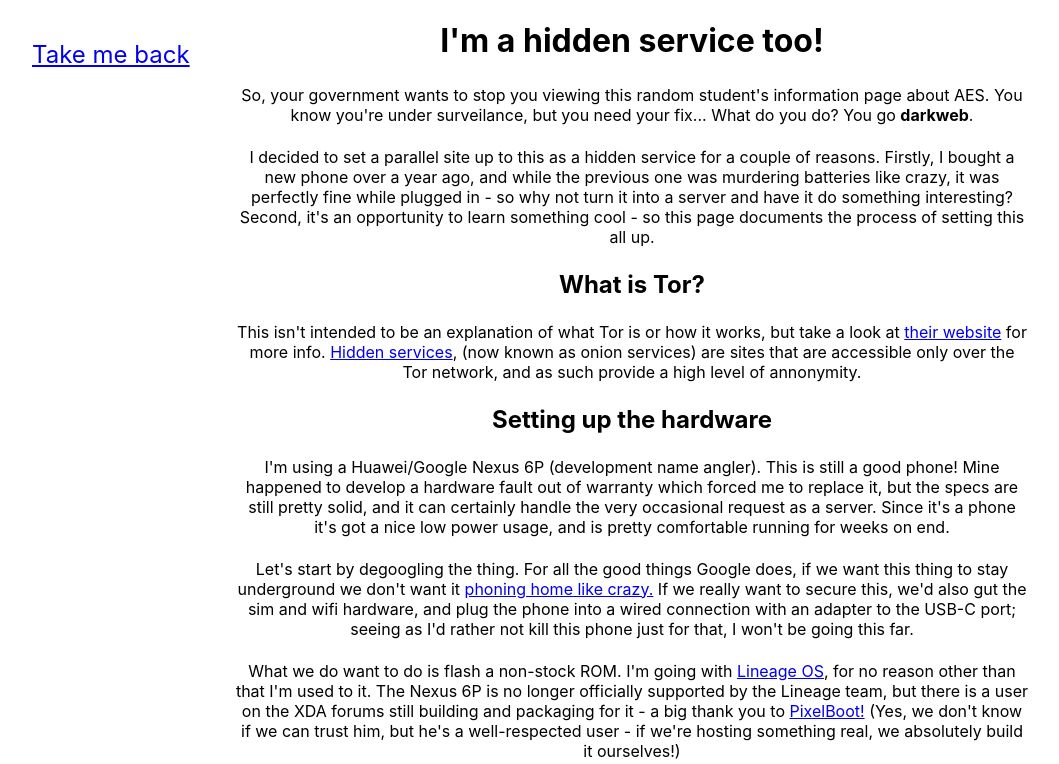
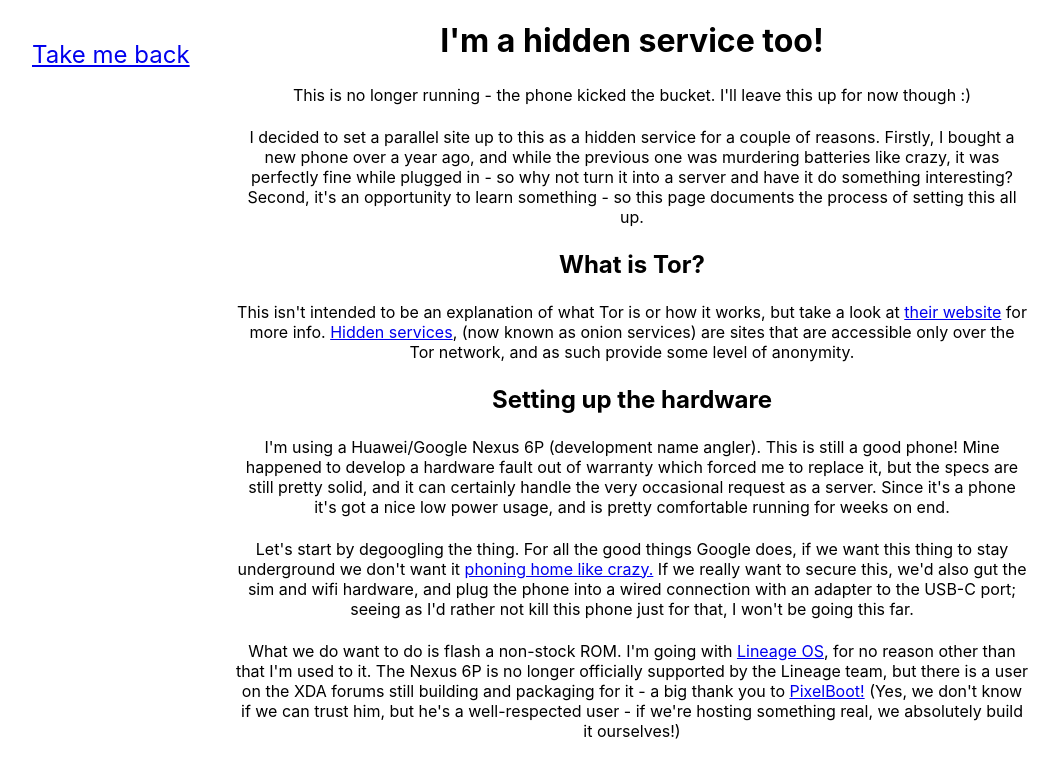
Before and after one commit to 1in1/AES-WebApp, a React (Create React App) app: page /tor in a window 1280 px wide. Shown: the top 764 px of the page, without its empty margins (8-1067 px from the left). Built offline with nearby package versions, Linux system fonts and the light colour scheme.

Commit message:
version bumps

```diff
--- a/src/About.js
+++ b/src/About.js
@@ -8,7 +8,7 @@
             <p>This only covers the encryption direction - obviously all of these steps are invertible, and it is very easy to find their inverses. The <a href='https://nvlpubs.nist.gov/nistpubs/FIPS/NIST.FIPS.197.pdf' target='_blank' rel='noopener noreferrer' >FIPS specification</a> has been my information source, and invaluable for writing this.</p>
             <p>(The site probably doesn't render very well on mobile!!)</p>
             <br /><br />
-            <p>This is also running as a Tor hidden service on an old phone of mine! It doesn't render amazingly well, but it was interesting to set up. See the 'What is this?' link below :)</p>
+            <p>This <del>is</del> was (no longer!) also running as a Tor hidden service on an old phone of mine! It doesn't render amazingly well, but it was interesting to set up. See the 'What is this?' link below :)</p>
         </div>
     );
 }
--- a/src/TorTalk.js
+++ b/src/TorTalk.js
@@ -10,12 +10,12 @@
         <div id='back'><Link to='' >Take me back</Link></div>
         <div id='main'>
             <h1>I'm a hidden service too!</h1>
-            <p>So, your government wants to stop you viewing this random student's information page about AES. You know you're under surveilance, but you need your fix... What do you do? You go <b>darkweb</b>.</p>
+            <p>This is no longer running - the phone kicked the bucket. I'll leave this up for now though :) </p>
 
-            <p>I decided to set a parallel site up to this as a hidden service for a couple of reasons. Firstly, I bought a new phone over a year ago, and while the previous one was murdering batteries like crazy, it was perfectly fine while plugged in - so why not turn it into a server and have it do something interesting? Second, it's an opportunity to learn something cool - so this page documents the process of setting this all up.</p>
+            <p>I decided to set a parallel site up to this as a hidden service for a couple of reasons. Firstly, I bought a new phone over a year ago, and while the previous one was murdering batteries like crazy, it was perfectly fine while plugged in - so why not turn it into a server and have it do something interesting? Second, it's an opportunity to learn something - so this page documents the process of setting this all up.</p>
 
             <h2>What is Tor?</h2>
-            <p>This isn't intended to be an explanation of what Tor is or how it works, but take a look at <a href='https://2019.www.torproject.org/about/overview.html.en' target='_blank' rel='noopener noreferrer' >their website</a> for more info. <a href='https://2019.www.torproject.org/docs/onion-services' target='_blank' rel='noopener noreferrer' >Hidden services</a>, (now known as onion services) are sites that are accessible only over the Tor network, and as such provide a high level of annonymity.</p>
+            <p>This isn't intended to be an explanation of what Tor is or how it works, but take a look at <a href='https://2019.www.torproject.org/about/overview.html.en' target='_blank' rel='noopener noreferrer' >their website</a> for more info. <a href='https://2019.www.torproject.org/docs/onion-services' target='_blank' rel='noopener noreferrer' >Hidden services</a>, (now known as onion services) are sites that are accessible only over the Tor network, and as such provide some level of anonymity.</p>
 
             <h2>Setting up the hardware</h2>
             <p>I'm using a Huawei/Google Nexus 6P (development name angler). This is still a good phone! Mine happened to develop a hardware fault out of warranty which forced me to replace it, but the specs are still pretty solid, and it can certainly handle the very occasional request as a server. Since it's a phone it's got a nice low power usage, and is pretty comfortable running for weeks on end. </p>
```
Also changed, not shown: package.json (+5 -5 lines), 19 other files (tests, documents, lock files or other folders).
